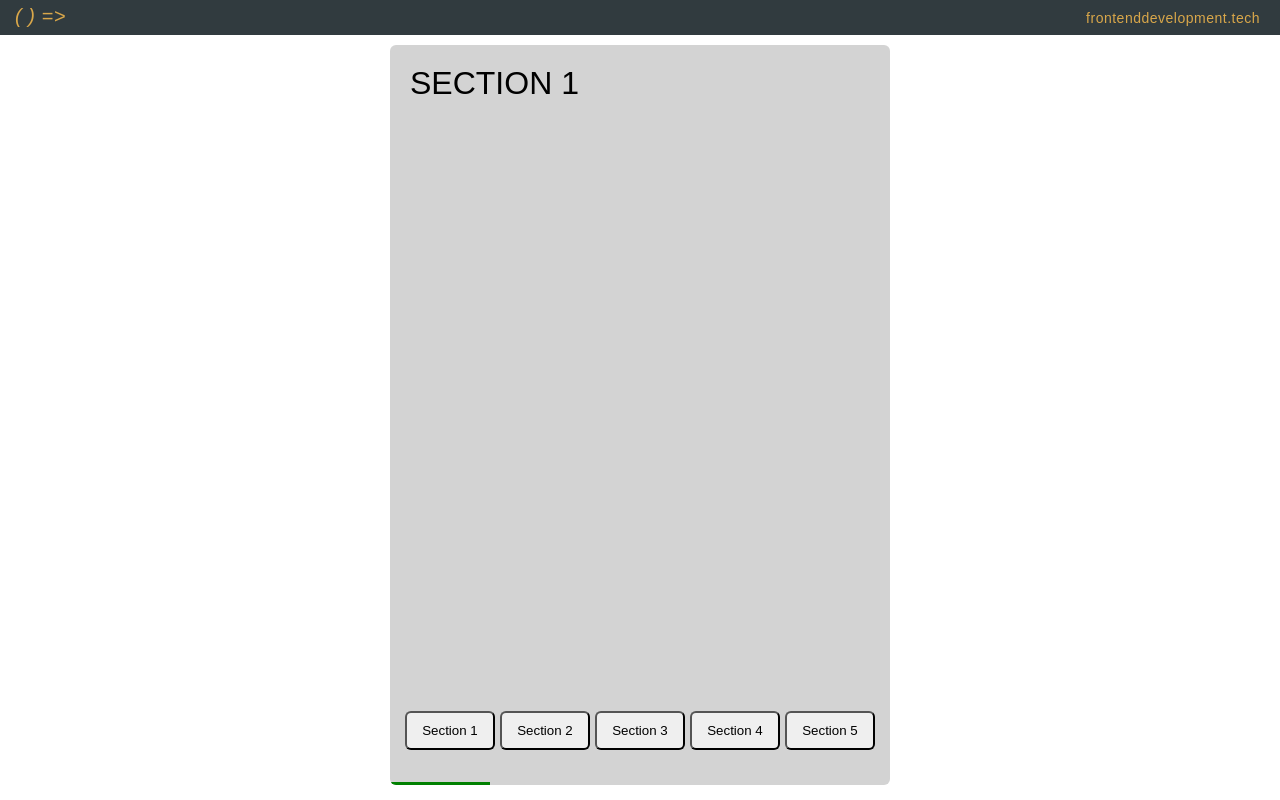
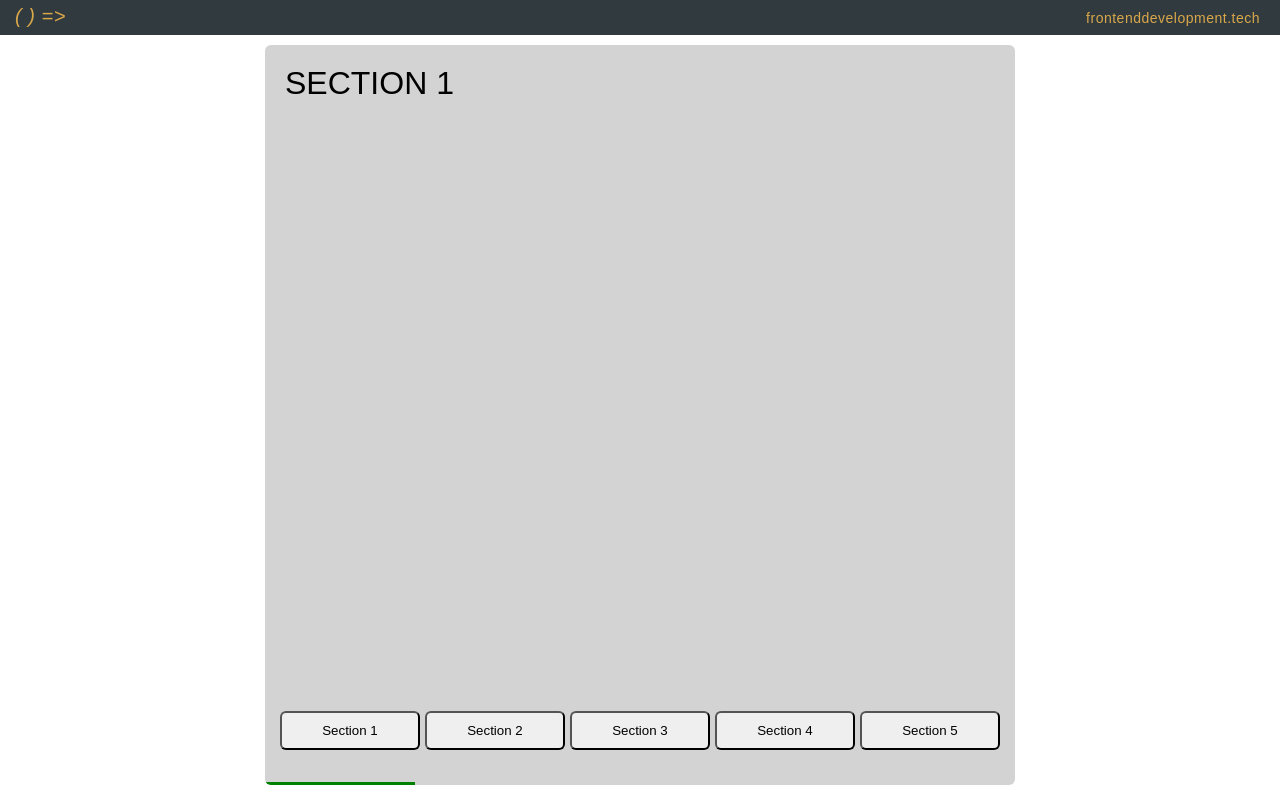
Before and after one commit to eastcoastdeveloper/in-page-navigation, an Angular app: page / in a window 1280 px wide. Built offline with nearby package versions, Linux system fonts and the light colour scheme.

Commit message:
2 files modified

```diff
--- a/src/app/app.component.scss
+++ b/src/app/app.component.scss
@@ -2,13 +2,13 @@ html,
 body {
   margin: 0;
   width: 100%;
-  height: 100%;
+  height: 500px;
 }
 
 #module-name {
   height: calc(100% - 60px);
   border-radius: 6px;
-  max-width: 500px;
+  max-width: 750px;
   margin: 10px auto 0 auto;
   position: relative;
   overflow: hidden;
```
Also changed, not shown: src/app/app.component.html (+6 -1 lines).
